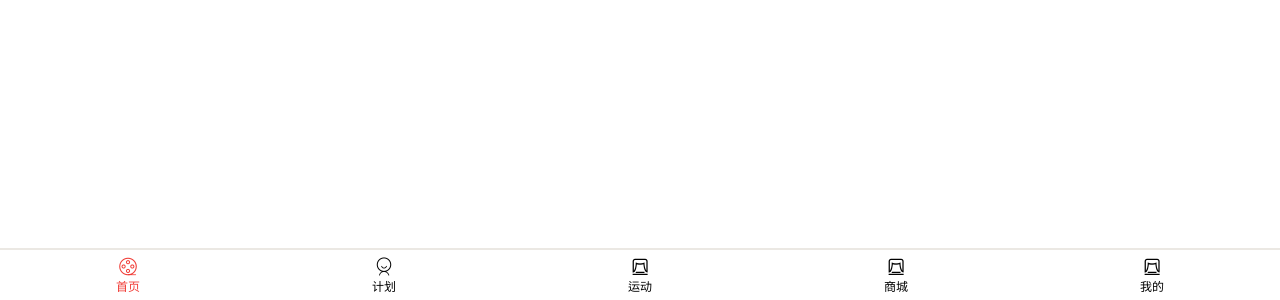
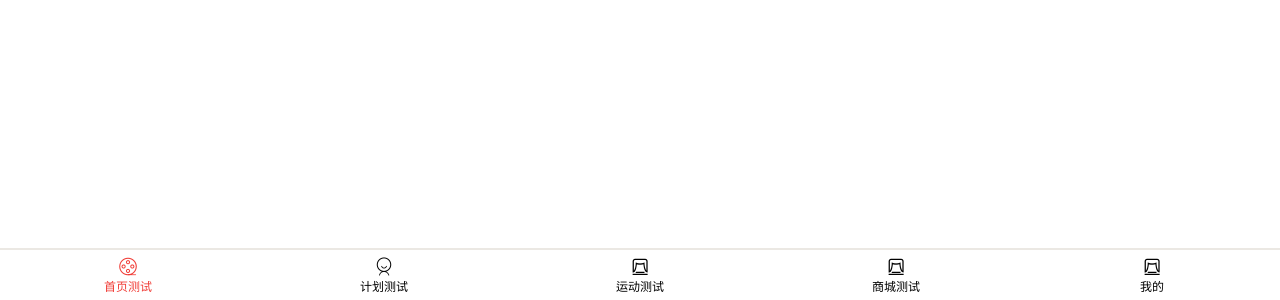
Before and after one commit to hanxiaowei817/keep-development, a Vue app: page /#/pagehome in a window 1280 px wide. Shown: the part 500-800 px from the top of the page. Built offline with nearby package versions, Linux system fonts and the light colour scheme.

Commit message:
修改footer

```diff
--- a/src/components/footer/footer.vue
+++ b/src/components/footer/footer.vue
@@ -4,19 +4,19 @@
     <ul>
       <router-link to="/pagehome" tag="li">
         <i class="iconfont icon-dianying"></i>
-        <p>首页</p>
+        <p>首页测试</p>
       </router-link>
       <router-link to="/plan" tag="li">
         <i class="iconfont icon-wode"></i>
-        <p>计划</p>
+        <p>计划测试</p>
       </router-link>
       <router-link to="/motion" tag="li">
         <i class="iconfont icon-yingyuan"></i>
-        <p>运动</p>
+        <p>运动测试</p>
       </router-link>
       <router-link to="/shopping" tag="li">
         <i class="iconfont icon-yingyuan"></i>
-        <p>商城</p>
+        <p>商城测试</p>
       </router-link>
       <router-link to="/my" tag="li">
         <i class="iconfont icon-yingyuan"></i>
```
